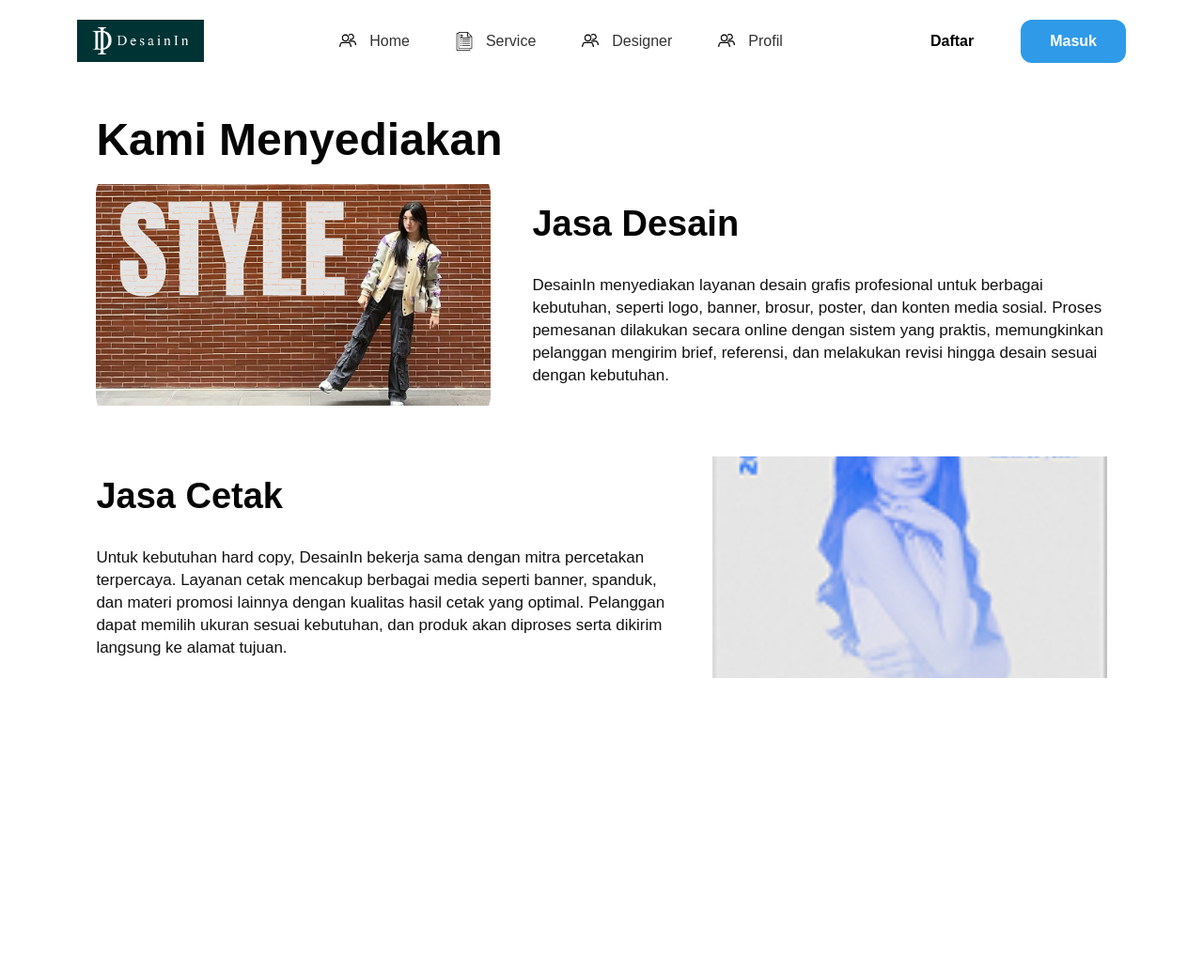
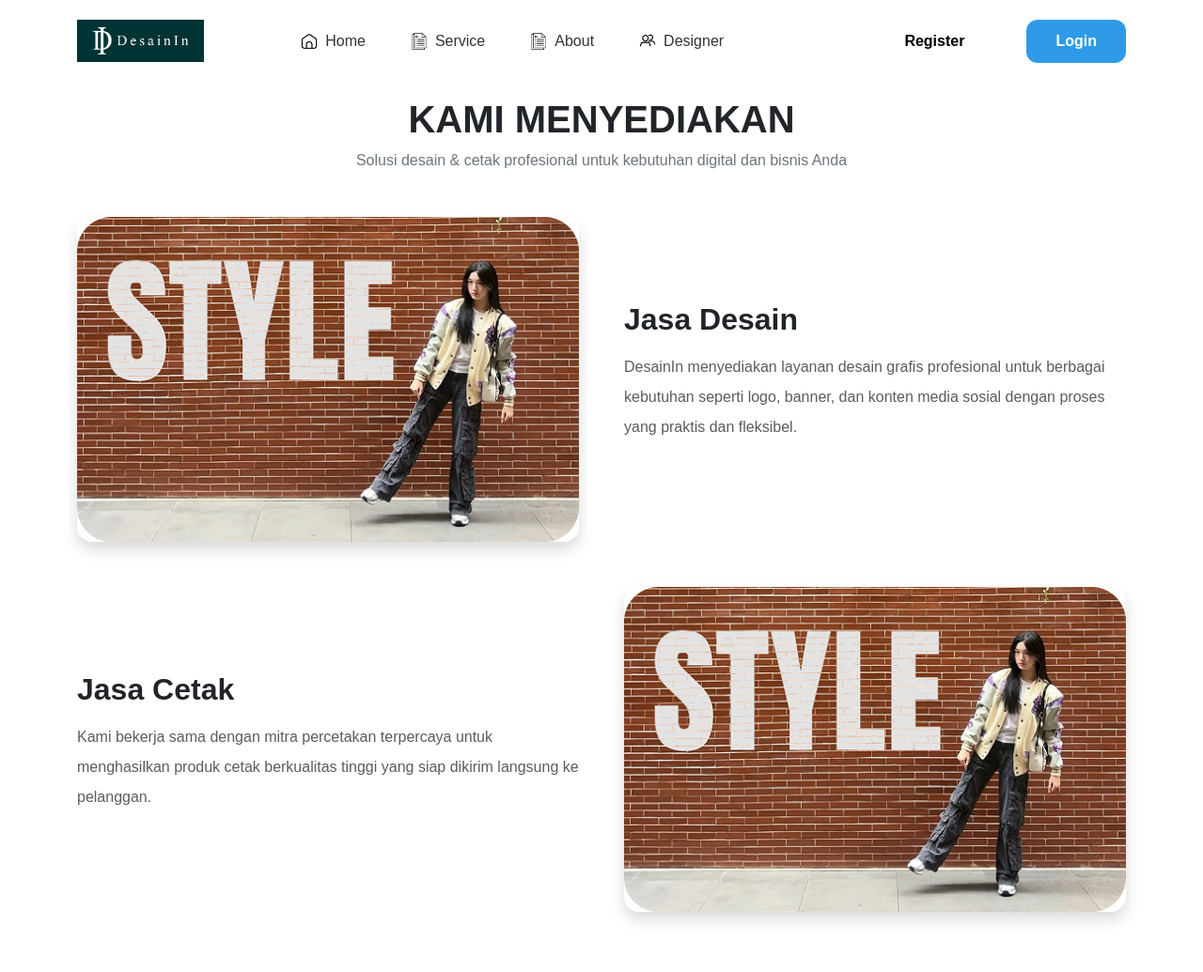
Before and after one commit to Fajar-saputra/desain-in, a PHP site: page /pages/service.php in a window 1280 px wide. Shown: the whole page at 94% size. Before the commit the page ends 722 px from the top, so only its background shows below. Run offline with PHP 8.4, Linux system fonts and the light colour scheme.

Commit message:
refactor: modify the page designer, my orders, services, login components, and navbar, and add home, logout, user icons

```diff
--- a/assets/css/styles.css
+++ b/assets/css/styles.css
@@ -40,10 +40,9 @@ body {
 
 /* Navbar Icons */
 .nav-icon {
-    height: 20px !important;
-    /* Ukuran icon navbar sesuai proporsi */
-    width: auto;
-    margin-right: 5px;
+  width: 18px;
+  height: 18px;
+  object-fit: contain;
 }
 
 /* Buttons */
--- a/components/navbar.php
+++ b/components/navbar.php
@@ -2,74 +2,111 @@
 if (session_status() === PHP_SESSION_NONE) {
     session_start();
 }
+
+$uriPath = rtrim(parse_url($_SERVER['REQUEST_URI'], PHP_URL_PATH) ?: '', '/');
+
+function navActive(string $link, string $uriPath): string {
+    $link = rtrim($link, '/');
+    if ($link === '/desainIn/index.php' && ($uriPath === '/desainIn' || $uriPath === '/desainIn/')) {
+        return 'active';
+    }
+    return strpos($uriPath, $link) !== false ? 'active' : '';
+}
 ?>
+
 <link href="https://cdn.jsdelivr.net/npm/bootstrap@5.3.0/dist/css/bootstrap.min.css" rel="stylesheet">
 <link rel="stylesheet" href="/desainIn/assets/css/styles.css">
 
 <nav class="navbar navbar-expand-lg navbar-light bg-white py-3">
-  <div class="container">
+  <div class="container d-flex align-items-center justify-content-between">
+
+    <!-- LOGO -->
     <a class="navbar-brand" href="/desainIn/index.php">
       <img src="/desainIn/assets/images/logo-brand.jpeg" alt="DesainIn" style="height: 45px;">
     </a>
 
+    <!-- TOGGLER -->
     <button class="navbar-toggler" type="button" data-bs-toggle="collapse" data-bs-target="#navbarNav">
       <span class="navbar-toggler-icon"></span>
     </button>
 
-    <div class="collapse navbar-collapse" id="navbarNav">
-      <ul class="navbar-nav mx-auto gap-lg-4">
+    <!-- NAVBAR -->
+    <div class="collapse navbar-collapse d-flex justify-content-between align-items-center w-100" id="navbarNav">
+
+      <!-- MENU TENGAH -->
+      <ul class="navbar-nav mx-auto gap-lg-4 d-flex align-items-center">
+
         <li class="nav-item">
-          <a class="nav-link d-flex align-items-center gap-2" href="/desainIn/index.php">
-            <img src="/desainIn/assets/icons/users.png" class="nav-icon" alt=""> Home
+          <a class="nav-link d-flex align-items-center gap-2 <?= navActive('/desainIn/index.php', $uriPath); ?>" href="/desainIn/index.php">
+            <img src="/desainIn/assets/icons/home.png" class="nav-icon" alt="">
+
+            Home
           </a>
         </li>
+
         <li class="nav-item">
-          <a class="nav-link d-flex align-items-center gap-2" href="/desainIn/pages/service.php">
-            <img src="/desainIn/assets/icons/document.png" class="nav-icon" alt=""> Service
+          <a class="nav-link d-flex align-items-center gap-2 <?= navActive('/desainIn/pages/service.php', $uriPath); ?>" href="/desainIn/pages/service.php">
+            <img src="/desainIn/assets/icons/document.png" class="nav-icon" alt="">
+            Service
           </a>
         </li>
+
+        <li class="nav-item">
+          <a class="nav-link d-flex align-items-center gap-2 <?= navActive('/desainIn/pages/about.php', $uriPath); ?>" href="/desainIn/pages/about.php">
+            <img src="/desainIn/assets/icons/document.png" class="nav-icon" alt="">
+            About
+          </a>
+        </li>
+
+        <li class="nav-item">
+          <a class="nav-link d-flex align-items-center gap-2 <?= navActive('/desainIn/pages/designer.php', $uriPath); ?>" href="/desainIn/pages/designer.php">
+            <img src="/desainIn/assets/icons/users.png" class="nav-icon" alt="">
+            Designer
+          </a>
+        </li>
+
         <?php $role = $_SESSION['user']['role'] ?? null; ?>
+
         <?php if ($role === 'user'): ?>
           <li class="nav-item">
-            <a class="nav-link d-flex align-items-center gap-2" href="/desainIn/pages/myOrder.php">
-              <img src="/desainIn/assets/icons/online-shopping.png" class="nav-icon" alt=""> Pesanan Saya
-            </a>
-          </li>
-        <?php elseif ($role === 'designer'): ?>
-          <li class="nav-item">
-            <a class="nav-link d-flex align-items-center gap-2" href="/desainIn/pages/designer.php">
-              <img src="/desainIn/assets/icons/users.png" class="nav-icon" alt=""> Designer
+            <a class="nav-link d-flex align-items-center gap-2 <?= navActive('/desainIn/pages/myOrder.php', $uriPath); ?>" href="/desainIn/pages/myOrder.php">
+              <img src="/desainIn/assets/icons/online-shopping.png" class="nav-icon" alt="">
+              My Order
             </a>
           </li>
         <?php elseif ($role === 'admin'): ?>
           <li class="nav-item">
-            <a class="nav-link d-flex align-items-center gap-2" href="/desainIn/pages/admin_dashboard.php">
-              <img src="/desainIn/assets/icons/users.png" class="nav-icon" alt=""> Admin
-            </a>
-          </li>
-        <?php else: ?>
-          <li class="nav-item">
-            <a class="nav-link d-flex align-items-center gap-2" href="#">
-              <img src="/desainIn/assets/icons/users.png" class="nav-icon" alt=""> Designer
+            <a class="nav-link d-flex align-items-center gap-2 <?= navActive('/desainIn/pages/admin_dashboard.php', $uriPath); ?>" href="/desainIn/pages/admin_dashboard.php">
+              <img src="/desainIn/assets/icons/users.png" class="nav-icon" alt="">
+              Admin
             </a>
           </li>
         <?php endif; ?>
-        <li class="nav-item">
-          <a class="nav-link d-flex align-items-center gap-2" href="/desainIn/pages/profile.php">
-            <img src="/desainIn/assets/icons/users.png" class="nav-icon" alt=""> Profil
-          </a>
-        </li>
+
       </ul>
 
-      <div class="d-flex align-items-center">
+      <!-- KANAN -->
+      <div class="d-flex align-items-center gap-3 ms-auto">
+
         <?php if (isset($_SESSION['user'])): ?>
-          <span class="me-3">Halo, <?= htmlspecialchars($_SESSION['user']['full_name'] ?? $_SESSION['user']['username']); ?></span>
-          <a href="/desainIn/logout.php" class="text-danger text-decoration-none">Logout</a>
+
+          <a class="nav-link d-flex align-items-center gap-2 <?= navActive('/desainIn/pages/profile.php', $uriPath); ?>" href="/desainIn/pages/profile.php">
+            <img src="/desainIn/assets/icons/user.png" class="nav-icon" alt="">
+            Account
+          </a>
+
+          <a href="/desainIn/logout.php" class="d-flex align-items-center gap-2 text-danger text-decoration-none">
+            <img src="/desainIn/assets/icons/logout.png" class="nav-icon" alt="">
+            Logout
+          </a>
+
         <?php else: ?>
-          <a href="#" class="btn-daftar" onclick="showAuthTab('register'); openAuth()">Daftar</a>
-          <a href="#" class="btn btn-masuk" onclick="showAuthTab('login'); openAuth()">Masuk</a>
+          <a href="#" class="btn-daftar" onclick="showAuthTab('register'); openAuth()">Register</a>
+          <a href="#" class="btn btn-masuk" onclick="showAuthTab('login'); openAuth()">Login</a>
         <?php endif; ?>
+
       </div>
+
     </div>
   </div>
 </nav>
--- a/pages/myOrder.php
+++ b/pages/myOrder.php
@@ -10,7 +10,7 @@ $orders = $stmt->fetchAll(PDO::FETCH_ASSOC);
 <?php include __DIR__ . '/../components/navbar.php'; ?>
 <div class="container my-5">
   <div class="mb-4">
-    <h1 class="fw-bold">Pesanan Saya</h1>
+    <h1 class="fw-bold text-3xl">Pesanan Saya</h1>
     <p class="text-muted">Lihat status pesanan, pilihan cetak, dan informasi pembayaran Anda.</p>
   </div>
 
--- a/pages/service.php
+++ b/pages/service.php
@@ -1,38 +1,48 @@
 <?php require_once __DIR__ . '/../config/helpers.php'; ?>
 <?php include __DIR__ . '/../components/navbar.php'; ?>
 
-<main class="service-page">
-  <section class="service-intro">
-    <h1>Kami Menyediakan</h1>
+<main class="container py-3">
+
+  <!-- TITLE -->
+  <section class="text-center mb-5">
+    <h1 class="text-uppercase fw-bold text-3xl modern-title">
+      Kami Menyediakan
+    </h1>
+    <p class="text-secondary">Solusi desain & cetak profesional untuk kebutuhan digital dan bisnis Anda</p>
   </section>
 
-  <section class="service-section service-section-design">
-    <div class="service-media">
-      <img src="/desainIn/assets/images/hero-image.png" alt="Proses pembuatan desain grafis">
+  <!-- DESIGN -->
+  <section class="row align-items-center mb-5 g-5 service-card">
+    <div class="col-lg-6">
+      <img src="/desainIn/assets/images/hero-image.png"
+           class="img-fluid rounded-4 shadow service-img"
+           alt="Design Service">
     </div>
-    <div class="service-copy">
-      <h2>Jasa Desain</h2>
-      <p>
-        DesainIn menyediakan layanan desain grafis profesional untuk berbagai kebutuhan, seperti logo,
-        banner, brosur, poster, dan konten media sosial. Proses pemesanan dilakukan secara online
-        dengan sistem yang praktis, memungkinkan pelanggan mengirim brief, referensi, dan melakukan
-        revisi hingga desain sesuai dengan kebutuhan.
+
+    <div class="col-lg-6">
+      <h2 class="fw-bold mb-3 text-2xl">Jasa Desain</h2>
+      <p class="text-muted lh-lg">
+        DesainIn menyediakan layanan desain grafis profesional untuk berbagai kebutuhan seperti logo,
+        banner, dan konten media sosial dengan proses yang praktis dan fleksibel.
       </p>
     </div>
   </section>
 
-  <section class="service-section service-section-print">
-    <div class="service-copy">
-      <h2>Jasa Cetak</h2>
-      <p>
-        Untuk kebutuhan hard copy, DesainIn bekerja sama dengan mitra percetakan terpercaya. Layanan
-        cetak mencakup berbagai media seperti banner, spanduk, dan materi promosi lainnya dengan
-        kualitas hasil cetak yang optimal. Pelanggan dapat memilih ukuran sesuai kebutuhan, dan produk
-        akan diproses serta dikirim langsung ke alamat tujuan.
+  <!-- PRINT -->
+  <section class="row align-items-center mb-5 g-5 flex-lg-row-reverse service-card">
+    <div class="col-lg-6">
+       <img src="/desainIn/assets/images/hero-image.png"
+           class="img-fluid rounded-4 shadow service-img"
+           alt="Print Service">
+    </div>
+
+    <div class="col-lg-6">
+      <h2 class="fw-bold mb-3 text-2xl">Jasa Cetak</h2>
+      <p class="text-muted lh-lg">
+        Kami bekerja sama dengan mitra percetakan terpercaya untuk menghasilkan produk cetak berkualitas
+        tinggi yang siap dikirim langsung ke pelanggan.
       </p>
     </div>
-    <div class="service-media">
-      <img src="/desainIn/assets/images/design-4.png" alt="Layanan cetak DesainIn">
-    </div>
   </section>
+
 </main>
```
Also changed, not shown: other parts of assets/css/styles.css (+41 -16 lines), index.php (+20 -7 lines), pages/about.php (+7 -10 lines), pages/designer.php (+25 -93 lines), assets/icons/home.png (added), assets/icons/logout.png (added), assets/icons/user.png (added), components/login.php (line endings or trailing spaces).
